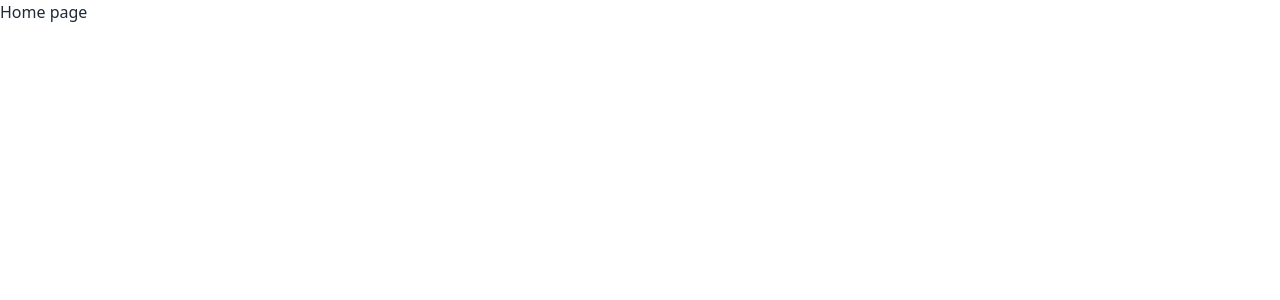
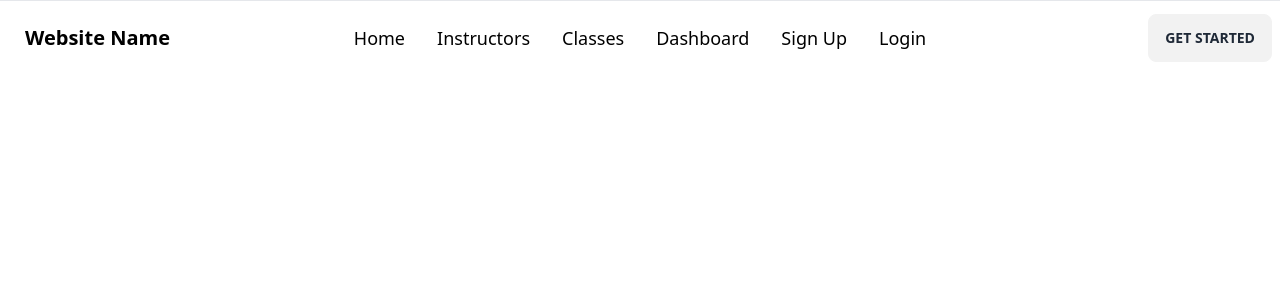
Before and after one commit to aminulislam2002/game-genious-institute, a React (Vite) app: page / in a window 1280 px wide. Shown: the top 300 px of the page. Built offline with nearby package versions, Linux system fonts and the light colour scheme.

Commit message:
add navbar

```diff
--- a/index.html
+++ b/index.html
@@ -4,6 +4,9 @@
     <meta charset="UTF-8" />
     <link rel="icon" type="image/svg+xml" href="/vite.svg" />
     <meta name="viewport" content="width=device-width, initial-scale=1.0" />
+    <link rel="preconnect" href="https://fonts.googleapis.com" />
+    <link rel="preconnect" href="https://fonts.gstatic.com" crossorigin />
+    <link href="https://fonts.googleapis.com/css2?family=Oswald:wght@200;400;700&display=swap" rel="stylesheet" />
     <title>Vite + React</title>
   </head>
   <body>
--- a/src/layouts/MainLayout.jsx
+++ b/src/layouts/MainLayout.jsx
@@ -1,8 +1,10 @@
 import { Outlet } from "react-router-dom";
+import NavBar from "../pages/Shared/NavBar/NavBar";
 
 const MainLayout = () => {
   return (
     <div>
+      <NavBar></NavBar>
       <Outlet></Outlet>
     </div>
   );
--- a/src/main.jsx
+++ b/src/main.jsx
@@ -6,6 +6,8 @@ import router from "./routes/Route";
 
 ReactDOM.createRoot(document.getElementById("root")).render(
   <React.StrictMode>
-    <RouterProvider router={router} />
+    <div className="max-w-screen-xl mx-auto">
+      <RouterProvider router={router} />
+    </div>
   </React.StrictMode>
 );
--- a/src/pages/Home/Home/Home.jsx
+++ b/src/pages/Home/Home/Home.jsx
@@ -1,7 +1,8 @@
+
 const Home = () => {
   return (
     <div>
-      <h1>Home page</h1>
+
     </div>
   );
 };
--- /dev/null
+++ b/src/pages/Shared/NavBar/NavBar.jsx
@@ -0,0 +1,61 @@
+import { Link } from "react-router-dom";
+
+const NavBar = () => {
+  const navOptions = (
+    <>
+      <li>
+        <Link to="/">Home</Link>
+      </li>
+      <li>
+        <Link to="/instructors">Instructors</Link>
+      </li>
+      <li>
+        <Link to="/classes">Classes</Link>
+      </li>
+      <li>
+        <Link to="/dashboard">Dashboard</Link>
+      </li>
+      <li>
+        <Link to="/signUp">Sign Up</Link>
+      </li>
+      <li>
+        <Link to="/logIn">Login</Link>
+      </li>
+    </>
+  );
+
+  return (
+    <>
+      <div className="navbar fixed z-10 max-w-screen-xl text-black">
+        <div className="navbar-start">
+          <div className="dropdown">
+            <label tabIndex={0} className="btn btn-ghost lg:hidden">
+              <svg
+                xmlns="http://www.w3.org/2000/svg"
+                className="h-5 w-5"
+                fill="none"
+                viewBox="0 0 24 24"
+                stroke="currentColor"
+              >
+                <path strokeLinecap="round" strokeLinejoin="round" strokeWidth="2" d="M4 6h16M4 12h8m-8 6h16" />
+              </svg>
+            </label>
+            <ul tabIndex={0} className="menu menu-compact dropdown-content mt-3 p-2 shadow bg-base-100 rounded-box w-52">
+              {navOptions}
+            </ul>
+          </div>
+          <a className="btn btn-ghost normal-case text-xl">Website Name</a>
+        </div>
+        <div className="navbar-center hidden lg:flex">
+          <ul className="menu menu-horizontal px-1 text-lg">{navOptions}</ul>
+        </div>
+        <div className="navbar-end">
+          <a className="btn">Get started</a>
+        </div>
+      </div>
+      <hr />
+    </>
+  );
+};
+
+export default NavBar;
```
